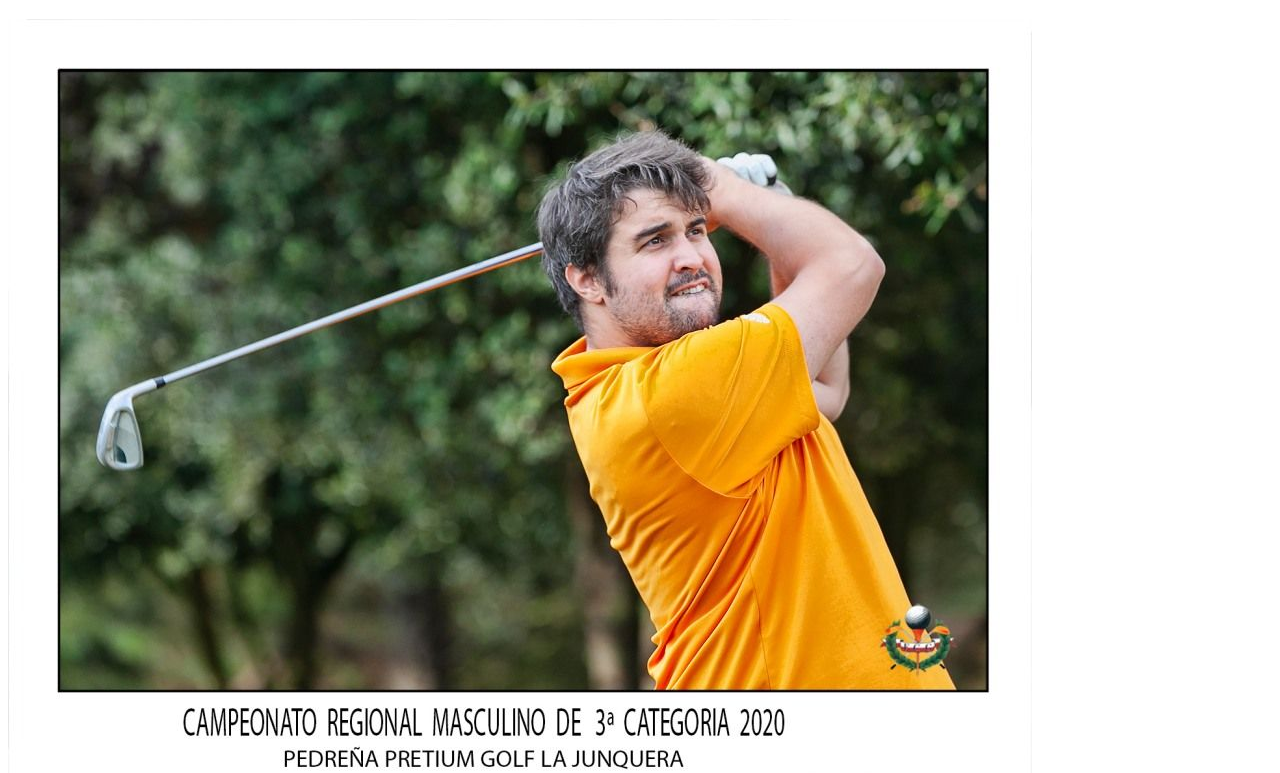
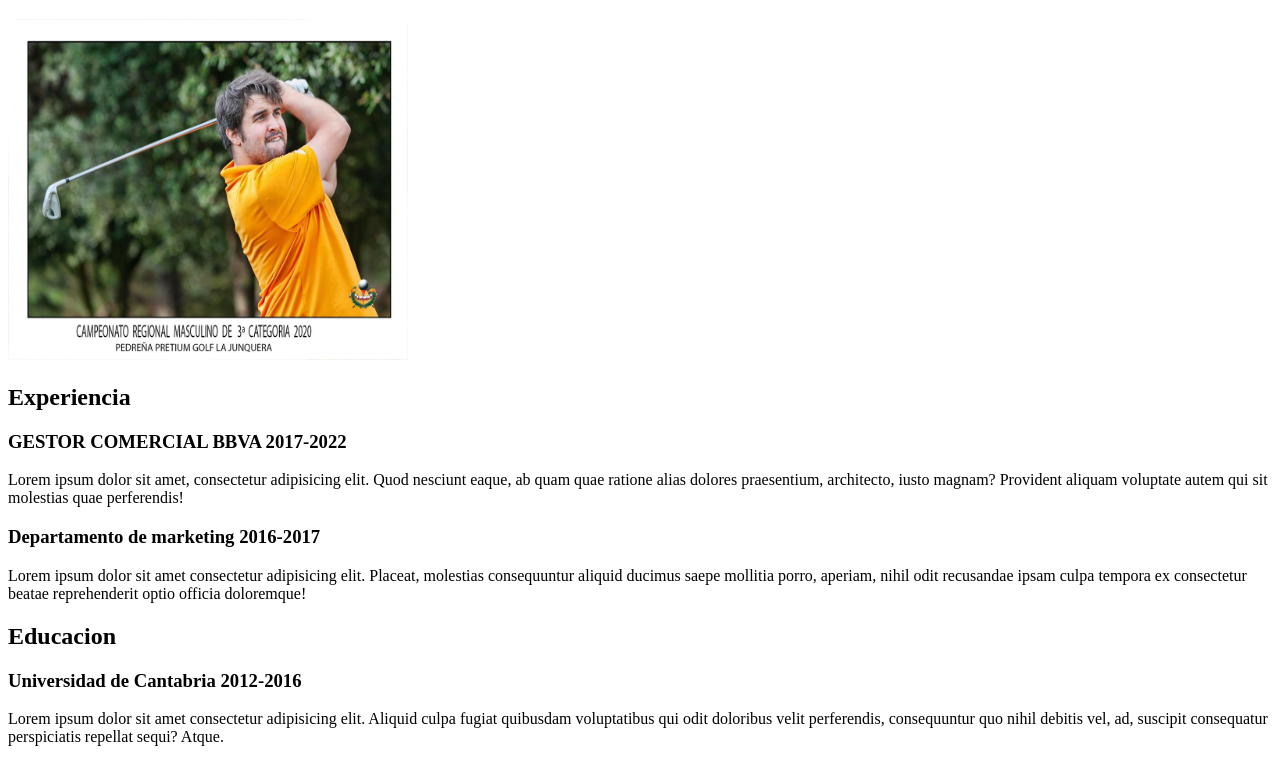
Before and after one commit to Champurias/cv-David, a plain HTML site: page index.html in a window 1280 px wide. Shown: the part 61-834 px from the top of the page. Drawn offline with Linux system fonts and the light colour scheme.

Commit message:
ajustar tamaño de la foto

```diff
--- a/index.html
+++ b/index.html
@@ -10,7 +10,7 @@
 <body>
   <header>
     <h1>CV David Cuartas Bayon</h1>
-    <img src="LNIMe0Qg.jpeg" alt="David Cuartas">
+    <img src="LNIMe0Qg.jpeg" alt="David Cuartas" width="400" height="341">
   </header>
   <main>
     <h2>Experiencia</h2>
```
